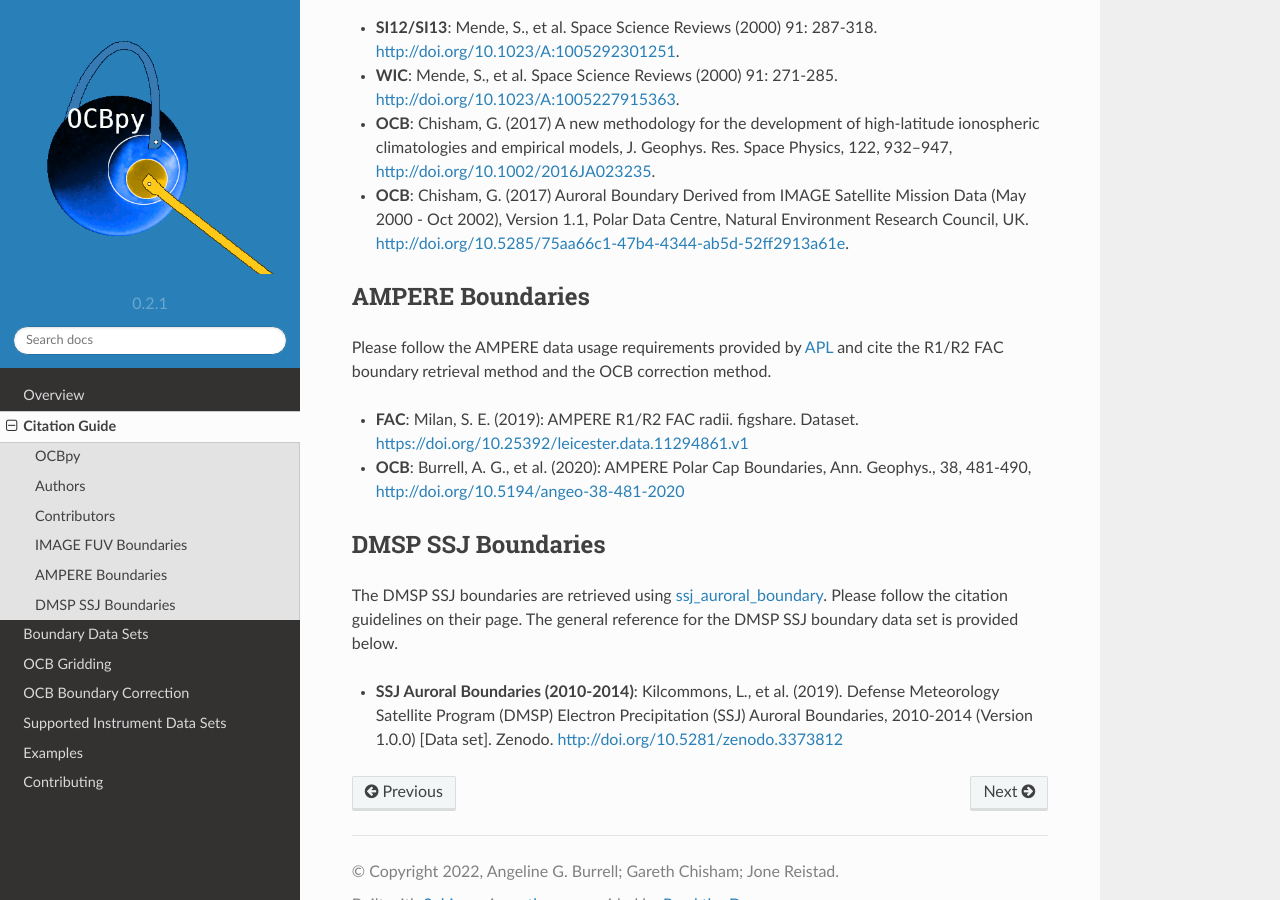
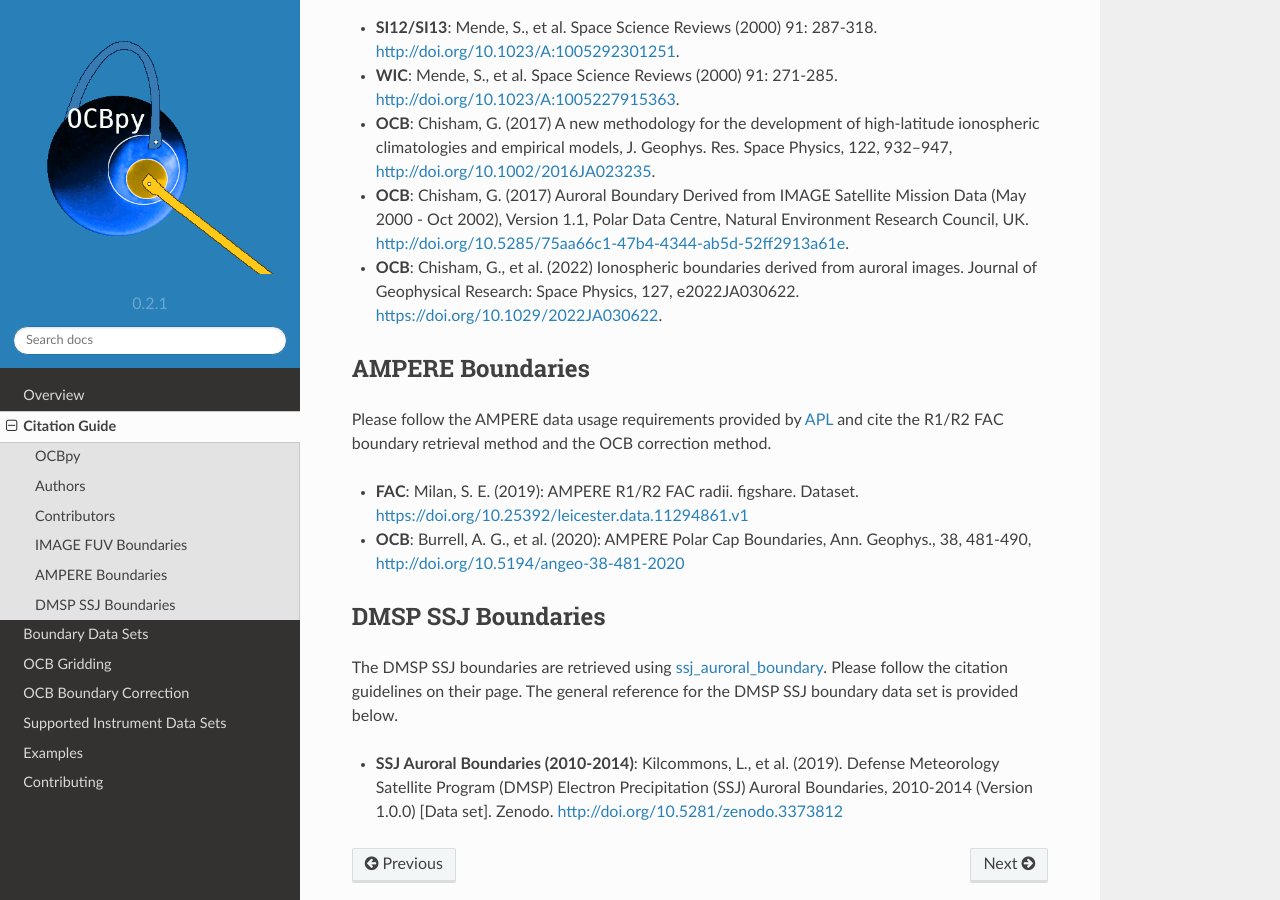
Before and after one commit to aburrell/ocbpy, a Sphinx documentation site: the page built from docs/citing.rst, in a window 1280 px wide and 900 px high, scrolled down 1080 px. Built offline with Sphinx 7.4.7 and the Read the Docs theme 2.0.0, drawn with Linux system fonts in a browser that asks for light colours.

Commit message:
DOC: updated citations
Updated the citations to include the recent IMAGE paper.

```diff
--- a/docs/citing.rst
+++ b/docs/citing.rst
@@ -57,6 +57,9 @@ retrieval method.
   Mission Data (May 2000 - Oct 2002), Version 1.1, Polar Data Centre, Natural
   Environment Research Council, UK.
   http://doi.org/10.5285/75aa66c1-47b4-4344-ab5d-52ff2913a61e.
+* **OCB**: Chisham, G., et al. (2022) Ionospheric boundaries derived from
+  auroral images. Journal of Geophysical Research: Space Physics, 127,
+  e2022JA030622. https://doi.org/10.1029/2022JA030622.
 
 
 .. _cite-ampere:
```
Also changed, not shown: ocbpy/boundaries/README.md.
